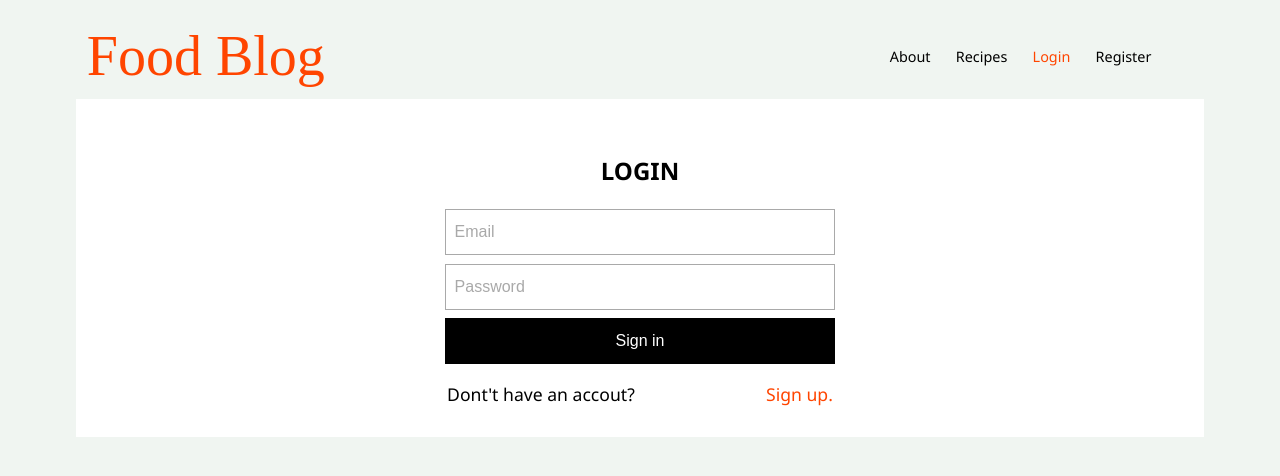
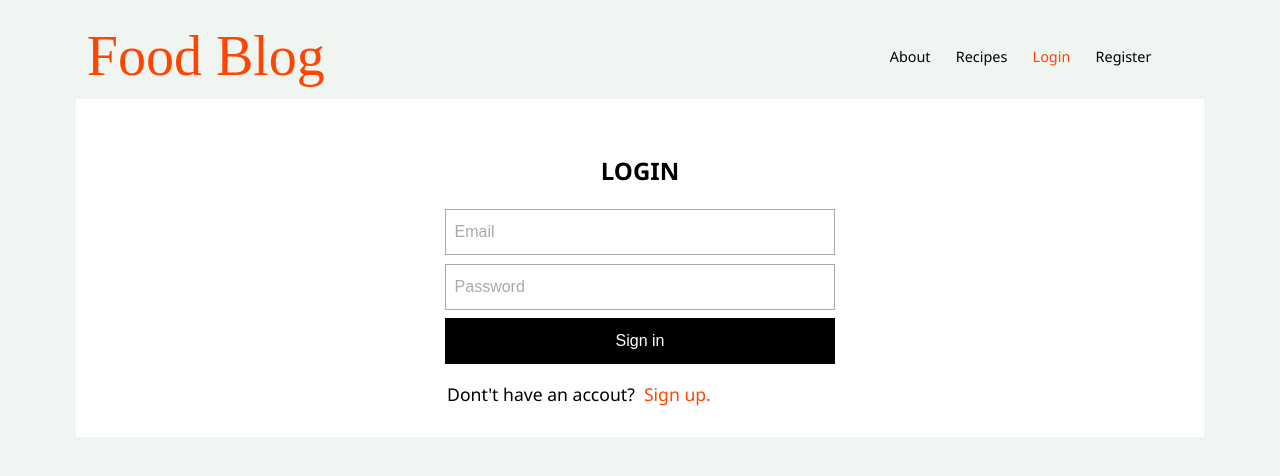
Before and after one commit to g-t-georgiev/recipe-blog, a React (Create React App) app: page /auth/login in a window 1280 px wide. Shown: the top 476 px of the page. Built offline with nearby package versions, Linux system fonts and the light colour scheme; a web font is replaced by a local one.

Commit message:
Added autocomplete off option on auth forms and added form-footer class to the last row auth forms.

```diff
--- a/src/components/Auth/Login/Login.js
+++ b/src/components/Auth/Login/Login.js
@@ -14,7 +14,7 @@ function Login() {
     return (
         <section>
             <h2 className="form-title">Login</h2>
-            <form className="auth-form" onSubmit={submitHandler}>
+            <form className="auth-form" autoComplete="off" onSubmit={submitHandler}>
                 <div className="form-row">
                     <input className="form-input" type="email" name="email" id="email" placeholder="Email" />
                 </div>
@@ -24,9 +24,9 @@ function Login() {
                 <div className="form-row">
                     <button className="form-button" type="submit">Sign in</button>
                 </div>
-                <div className="form-row">
-                    <span className="form-footer">
-                        Dont't have an accout?
+                <div className="form-row form-footer">
+                    <span>
+                        Dont't have an accout? &nbsp;
                         <Link to="/auth/register">Sign up.</Link>
                     </span>
                 </div>
--- a/src/components/Auth/Register/Register.js
+++ b/src/components/Auth/Register/Register.js
@@ -14,7 +14,7 @@ function Register() {
     return (
         <section>
             <h2 className="form-title">Register</h2>
-            <form className="auth-form" onSubmit={submitHandler}>
+            <form className="auth-form" autoComplete="off" onSubmit={submitHandler}>
                 <div className="form-row">
                     <input className="form-input" type="username" name="username" id="username" placeholder="Username" />
                 </div>
@@ -30,9 +30,9 @@ function Register() {
                 <div className="form-row">
                     <button className="form-button" type="submit">Sign up</button>
                 </div>
-                <div className="form-row">
-                    <span className="form-footer">
-                        Already a member?
+                <div className="form-row form-footer">
+                    <span>
+                        Already a member? &nbsp;
                         <Link to="/auth/login">Sign in.</Link>
                     </span>
                 </div>
```
